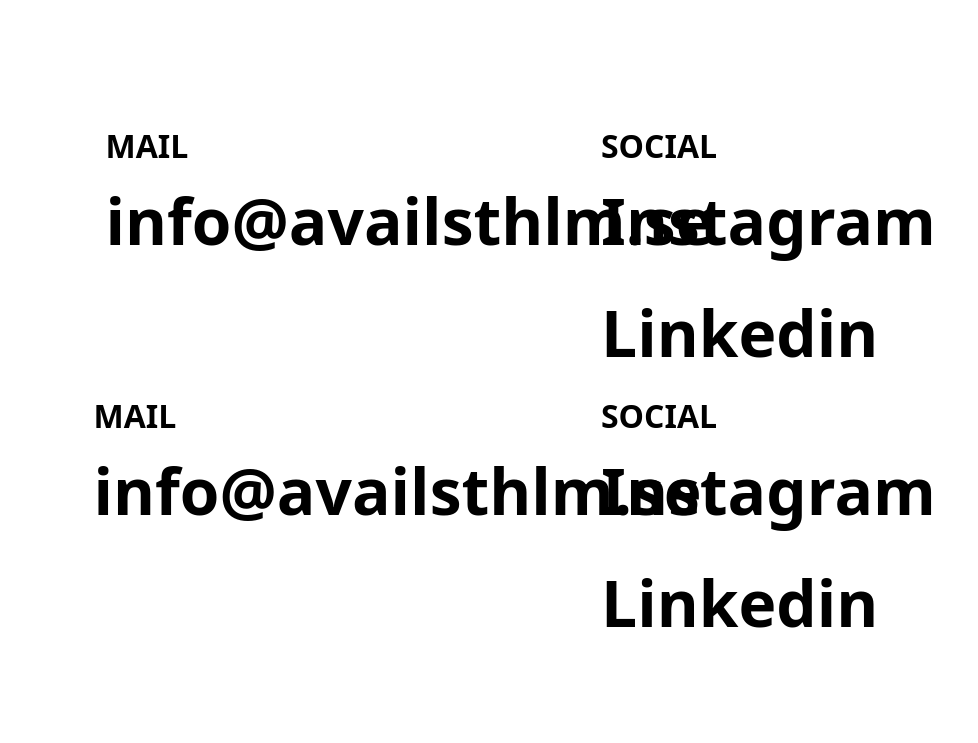
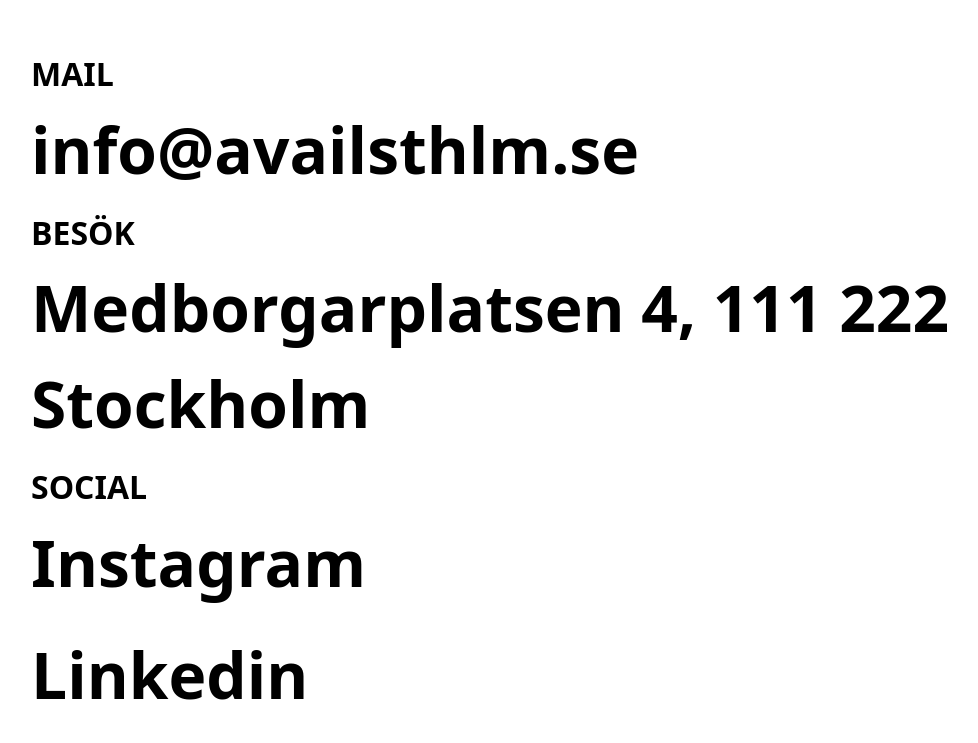
Before and after one commit to availsthlm/availsthlm-se, a plain HTML site: page index.html in a window 1280 px wide. Shown: the part 4467-5210 px from the top of the page, without its empty margins (51-1029 px from the left). Drawn offline with nearby package versions, Linux system fonts and the light colour scheme; a script that the page names is missing.

Commit message:
Lagt till kontakter

```diff
--- a/index.html
+++ b/index.html
@@ -81,28 +81,25 @@
             </div>
         </div>
         <div class="scroll-section" id="section3">
-            <div class="row">
-                <div class="col-12 col-md-6">
+            <div class="container">
+                <div class="row gx-5">
+                    <div class="col">
                         <h3>MAIL</h3>
                         <p>info@availsthlm.se</p>
                     </div>
-                <div class="col-12 col-md-6">
+                    <div class="col">
+                        <h3>BESÖK</h3>
+                        <p>Medborgarplatsen 4, 111 222 Stockholm</p>
+                    </div>
+                </div>
+                <div class="row gx-5">
+                    <div class="col">
                         <h3>SOCIAL</h3>
                         <p>Instagram</p>
                         <p>Linkedin</p>
                     </div>
+                    <div class="col"></div>
                 </div>
-            <div class="row">
-                <div class="col-12 col-md-6">
-                    <h3>MAIL</h3>
-                    <p>info@availsthlm.se</p>
-                </div>
-                <div class="col-12 col-md-6">
-                    <h3>SOCIAL</h3>
-                    <p>Instagram</p>
-                    <p>Linkedin</p>
-                </div>
-                <div class="col-12 col-md-6"></div>
             </div>
         </div>
         <script src="https://cdnjs.cloudflare.com/ajax/libs/animejs/3.2.0/anime.min.js"></script>
```
Lines whose indentation alone changed are shown as unchanged.
